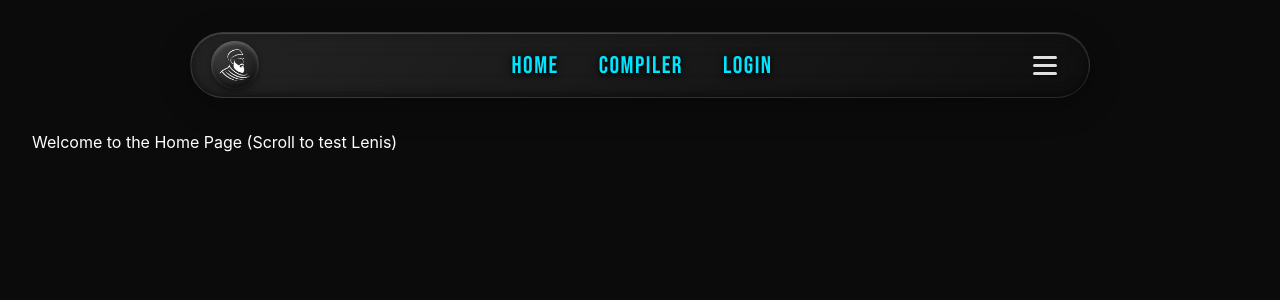
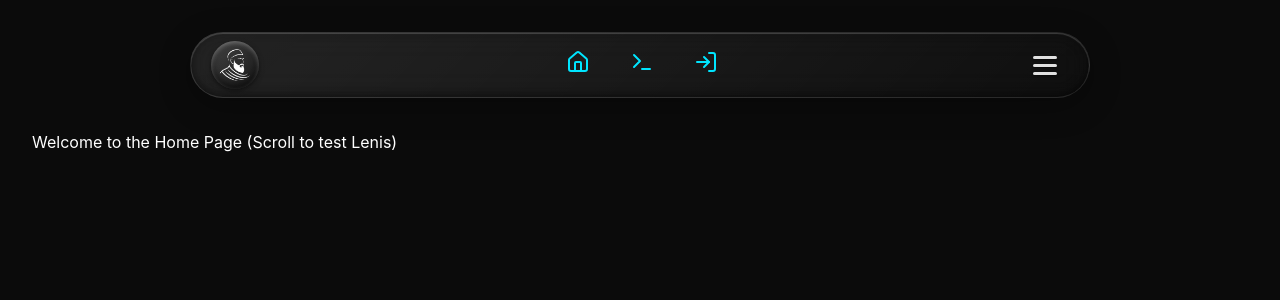
Before and after one commit to mongooseintown/TrashofCSE-Project, a React (Vite) app in the folder frontend/: page / in a window 1280 px wide. Shown: the top 300 px of the page. Built offline with nearby package versions, Linux system fonts and the light colour scheme.

Commit message:
Updated Navbar with icons and completed Compiler Segment 04 topics

```diff
--- a/frontend/src/components/Navbar.jsx
+++ b/frontend/src/components/Navbar.jsx
@@ -1,6 +1,7 @@
 import React from 'react';
 import { Link } from 'react-router-dom';
 import './Navbar.css';
+import { Home, Terminal, LogIn } from 'lucide-react';
 
 const Navbar = () => {
   return (
@@ -13,9 +14,15 @@ const Navbar = () => {
 
         {/* Center Links */}
         <div className="nav-links">
-          <Link to="/" className="nav-link">Home</Link>
-          <Link to="/compilersegment-04" className="nav-link">Compiler</Link>
-          <Link to="/login" className="nav-link">Login</Link>
+          <Link to="/" className="nav-link" title="Home">
+            <Home size={24} />
+          </Link>
+          <Link to="/compilersegment-04" className="nav-link" title="Compiler">
+            <Terminal size={24} />
+          </Link>
+          <Link to="/login" className="nav-link" title="Login">
+            <LogIn size={24} />
+          </Link>
         </div>
 
         {/* Right Hamburger Menu Icon Placeholder */}
```
